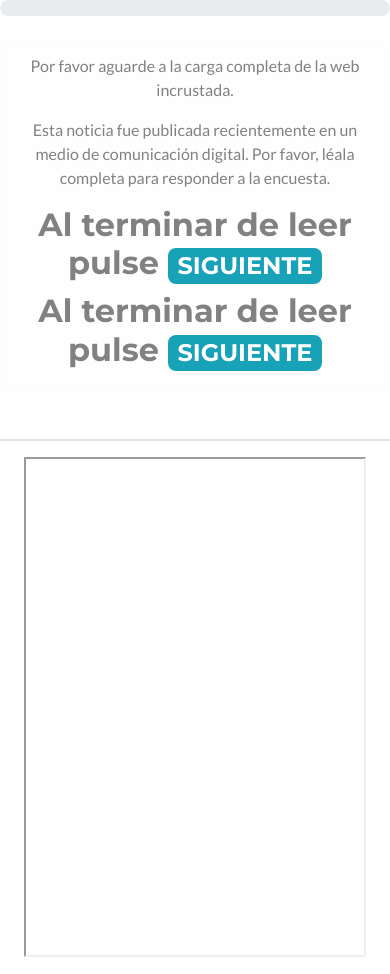
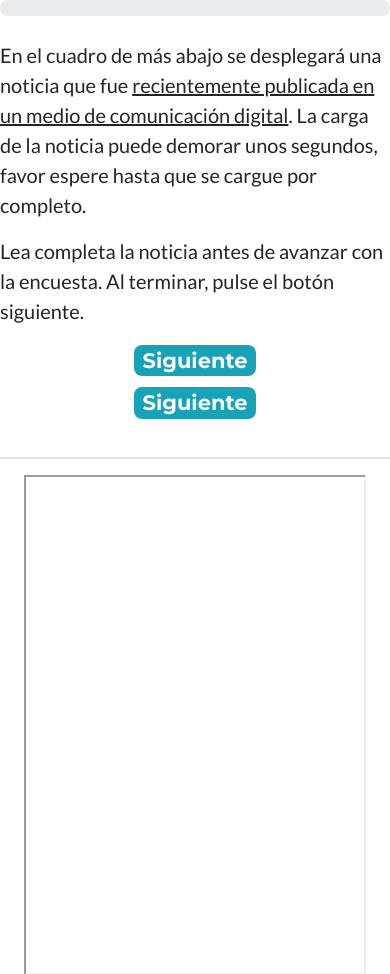
Before and after one commit to social-link-analytics-group-bsc/experiment-platform, a Django app: template experiment/expplat/templates/expplat/read_news.html in a window 390 px wide. Shown: the top 974 px of the page. Run offline with Django 3.2, Linux system fonts and the light colour scheme; the template is opened without the code that fills it, so the values that code supplies are empty; parts of the project's set-up code (start-up, migrations or seed data) failed here and were passed over; some libraries are stand-ins or nearby versions.

Commit message:
Improve text above news frame

```diff
--- a/experiment/expplat/templates/expplat/read_news.html
+++ b/experiment/expplat/templates/expplat/read_news.html
@@ -107,17 +107,20 @@ footer p {
       <div class="progress-bar w-{{ progress }} bg-info" role="progressbar" aria-valuenow="{{ progress }}" aria-valuemin="0" aria-valuemax="100"></div>
     </div>
 
-	<div class="text-center">
+	<div class="">
 		<div class="row">
-			<div class="col-sm-12">
+      <div class="col-sm-3"></div>
+			<div class="col-sm-6">
 				<br>
-				<div class="alert alert-light" role="alert">
-					<p>Por favor aguarde a la carga completa de la web incrustada.</p>
-					<p>Esta noticia fue publicada recientemente en un medio de comunicación digital. Por favor, léala completa para responder a la encuesta.</p>
-					<h2 style="display: {{moreread}};">Al terminar de leer pulse <a href="{% url 'expplat:read_news_2' %}"><span class="badge badge-info">SIGUIENTE</span></a></h2>
-					<h2 style="display: {{moreans}};">Al terminar de leer pulse <a href="{% url 'expplat:answer' %}"><span class="badge badge-info">SIGUIENTE</span></a></h2>
+				<div class="">
+          <p class="lead">En el cuadro de más abajo se desplegará una noticia que fue <u>recientemente publicada en un medio de comunicación digital</u>.
+          La carga de la noticia puede demorar unos segundos, <b>favor espere hasta que se cargue por completo</b>.</p>
+					<p class="lead">Lea completa la noticia antes de avanzar con la encuesta. Al terminar, pulse el botón siguiente.</p>
+					<h3 style="display: {{moreread}};" align="center"><a href="{% url 'expplat:read_news_2' %}"><span class="badge badge-info">Siguiente</span></a></h3>
+					<h3 style="display: {{moreans}};" align="center"><a href="{% url 'expplat:answer' %}"><span class="badge badge-info">Siguiente</span></a></h3>
 				</div>
-			</div>
+      </div>
+      <div class="col-sm-3"></div>
 		</div>
 	</div>
 
```
